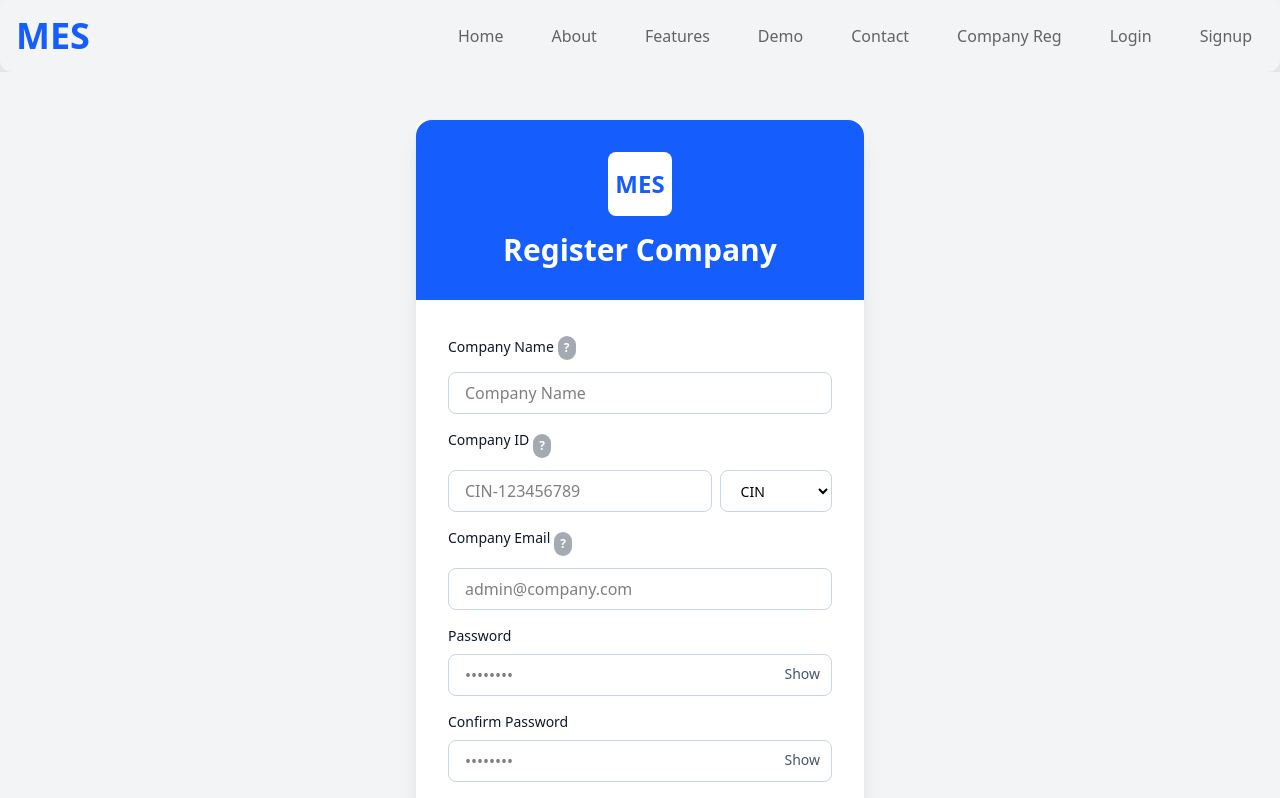
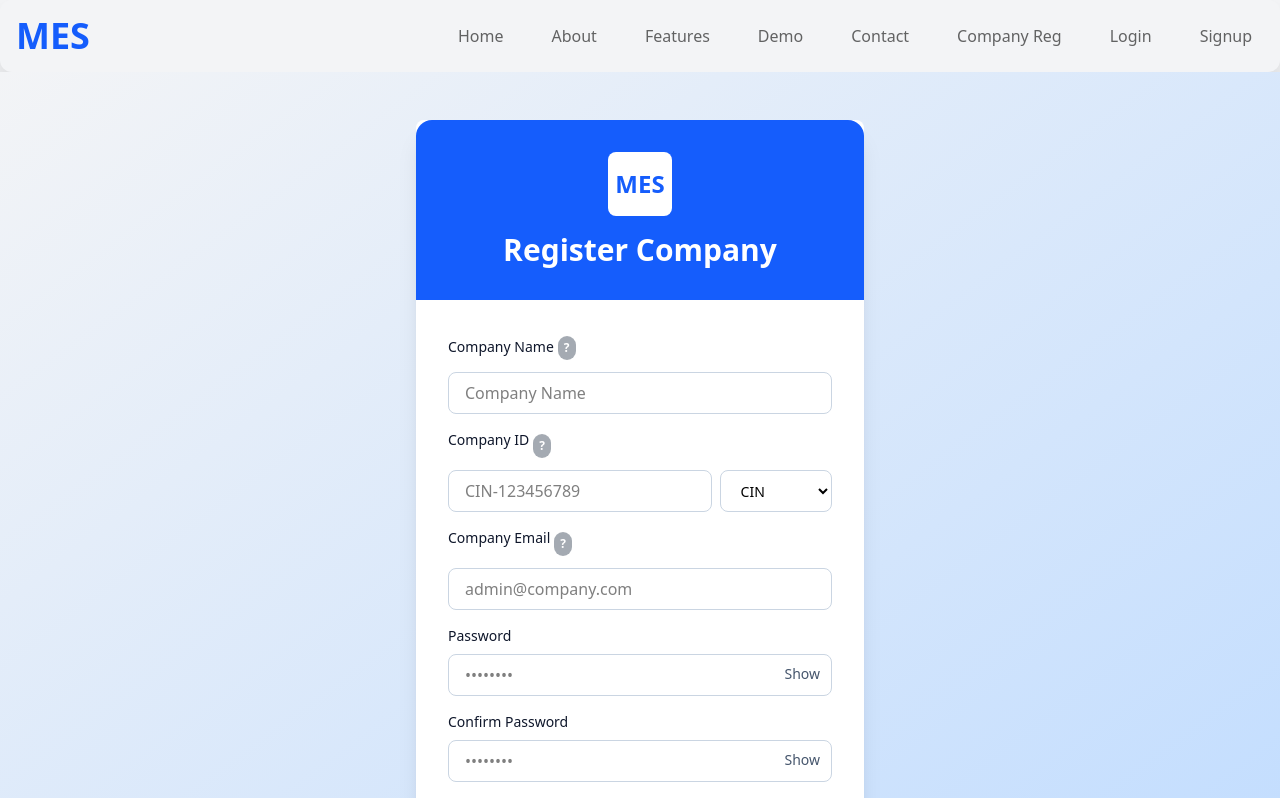
Before and after one commit to SidusSolvere/manufacturing-execution-system, a React (Vite) app in the folder client/: page /companyRegister in a window 1280 px wide. Shown: the top 798 px of the page. Built offline with nearby package versions, Linux system fonts and the light colour scheme.

Commit message:
updated css of register company

```diff
--- a/client/src/pages/login/login.jsx
+++ b/client/src/pages/login/login.jsx
@@ -12,7 +12,7 @@
   };
 
   return (
-    <div className="min-h-screen bg-gradient-to-br from-gray-100 to-blue-200 flex items-center justify-center p-4">
+    <div className="min-h-screen bg-linear-to-br from-gray-100 to-blue-200 flex items-center justify-center p-4">
       <div className="w-full max-w-sm md:max-w-md bg-white rounded-lg shadow-xl overflow-hidden">
         <div className="bg-blue-600 text-white rounded-t-lg p-6 md:p-8 text-center">
           <div className="w-12 md:w-16 h-12 md:h-16 bg-white rounded-lg flex items-center justify-center mx-auto mb-4">
--- a/client/src/pages/registerCompany/registerCompany.jsx
+++ b/client/src/pages/registerCompany/registerCompany.jsx
@@ -49,7 +49,7 @@
   };
 
   return (
-    <div className="min-h-screen bg-gray-100 flex items-center justify-center px-4 py-8 sm:py-12">
+    <div className="min-h-screen bg-linear-to-br from-gray-100 to-blue-200 flex items-center justify-center px-4 py-8 sm:py-12">
       <div className="w-full max-w-sm md:max-w-md bg-white rounded-lg shadow-xl">
 
         {/* Header Section */}
```
